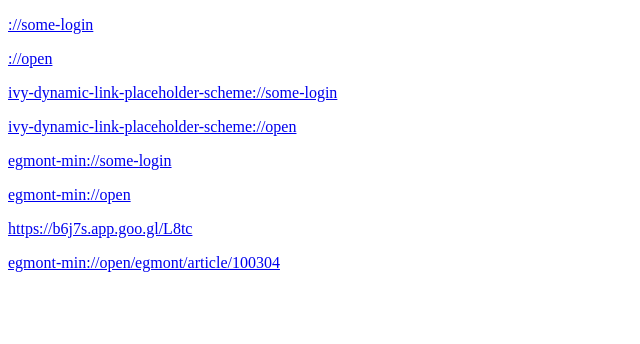
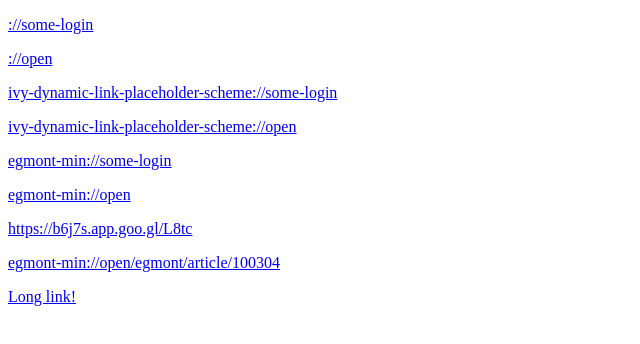
Before and after one commit to arild-jacobsen/web-scratch, a plain HTML site: page index.html in a window 1280 px wide. Shown: the full height of the page, 0-640 px from the left. Drawn offline with Linux system fonts and the light colour scheme.

Commit message:
Update index.html

```diff
--- a/index.html
+++ b/index.html
@@ -28,5 +28,10 @@
   <p>
     <a href="egmont-min://open/egmont/article/100304">egmont-min://open/egmont/article/100304</a>
   </p>
+  <p>
+    <a href="http://artikkel.min.no/redirect/open/controller?resource=%7B%22link%22%3A%22https%3A%2F%2Fivy-egmont-prod-v1.global.ssl.fastly.net%2Fapi%2Fv1%2Fdigin%2Fegmont%2Fcontainers%2F163276%0A%22%2C%22backgroundColor%22%3A%22000%22%2C%22controller%22%3A%22ale%22%2C%22native_controller%22%3A%22ale%22%2C%22statusBarColor%22%3A%22white%22%2C%22statusBarVisible%22%3A1%2C%22tintColor%22%3A%22fff9%22%2C%22topBarVisible%22%3A0%2C%22transition%22%3A%22t15%22%7D">
+      Long link!
+    </a>
+  </p>
 </body>
 </html>
```
